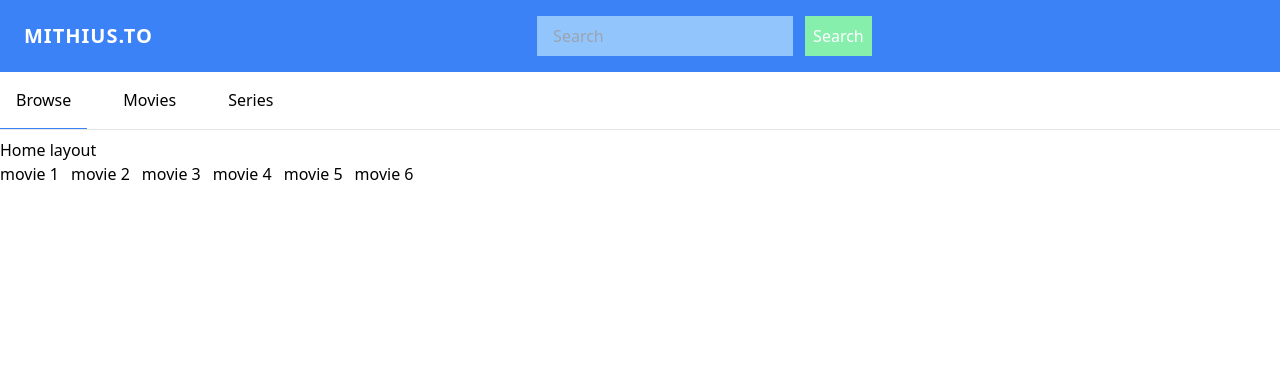
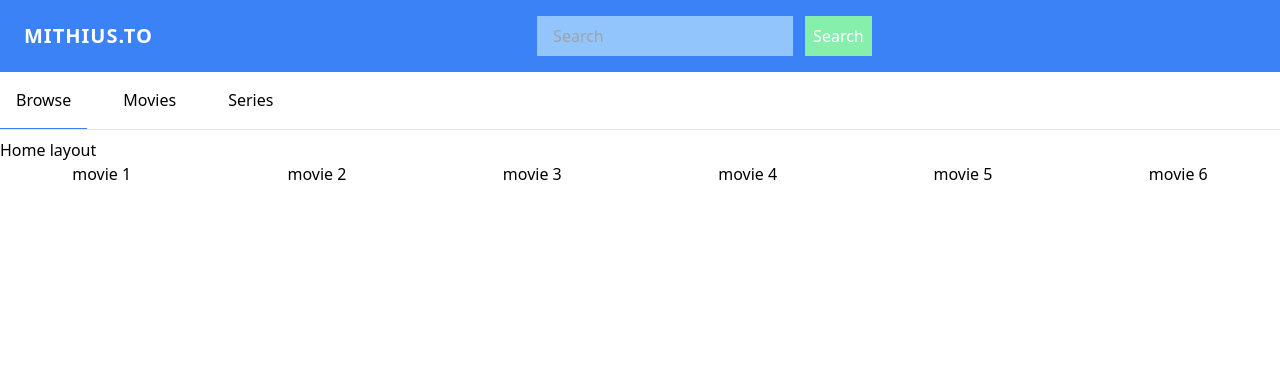
Before and after one commit to lilmithi/Mithius.to, a Flask app: page / in a window 1280 px wide. Shown: the top 390 px of the page. Run offline with Flask 2, Linux system fonts and the light colour scheme.

Commit message:
style:Add styling

```diff
--- a/app/static/src/output.css
+++ b/app/static/src/output.css
@@ -554,6 +554,10 @@ video {
   justify-content: space-between;
 }
 
+.justify-around {
+  justify-content: space-around;
+}
+
 .gap-3 {
   gap: 0.75rem;
 }
@@ -606,11 +610,6 @@ video {
 .py-2 {
   padding-top: 0.5rem;
   padding-bottom: 0.5rem;
-}
-
-.text-lg {
-  font-size: 1.125rem;
-  line-height: 1.75rem;
 }
 
 .text-xl {
```
